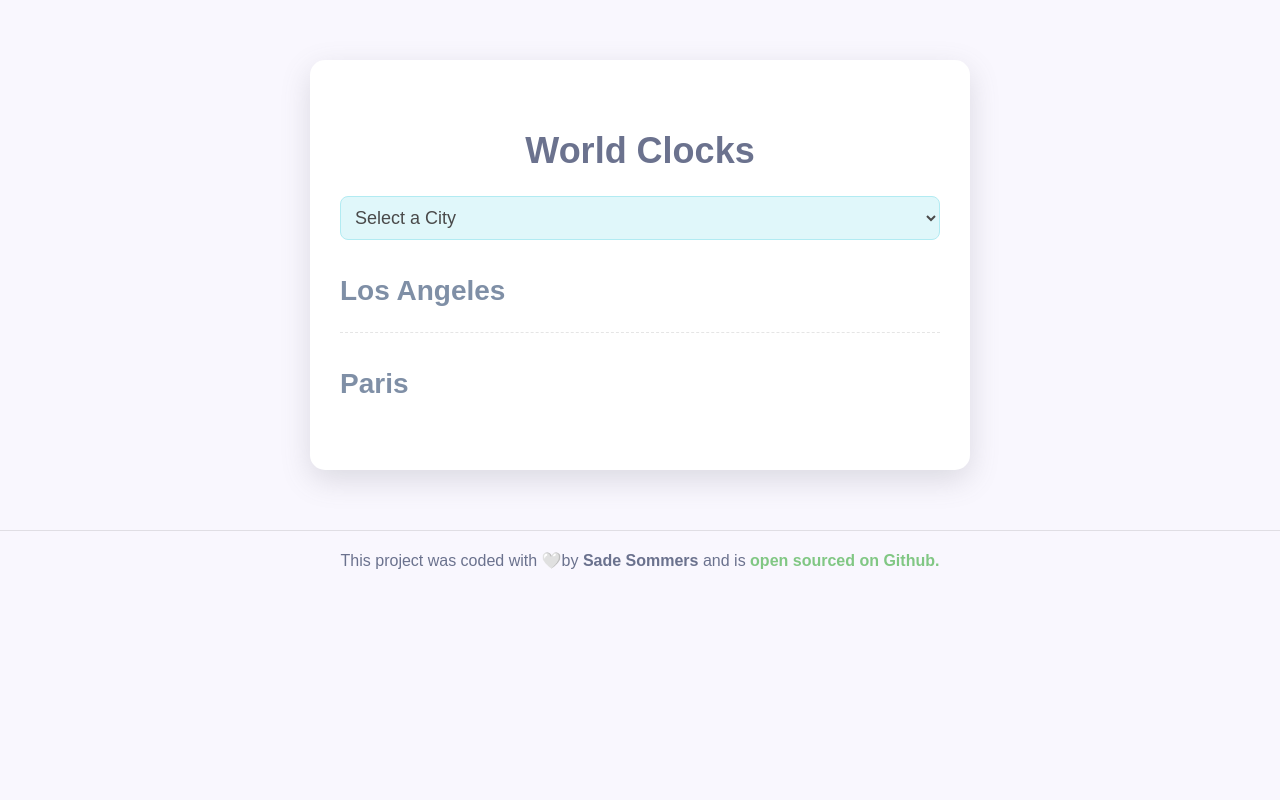
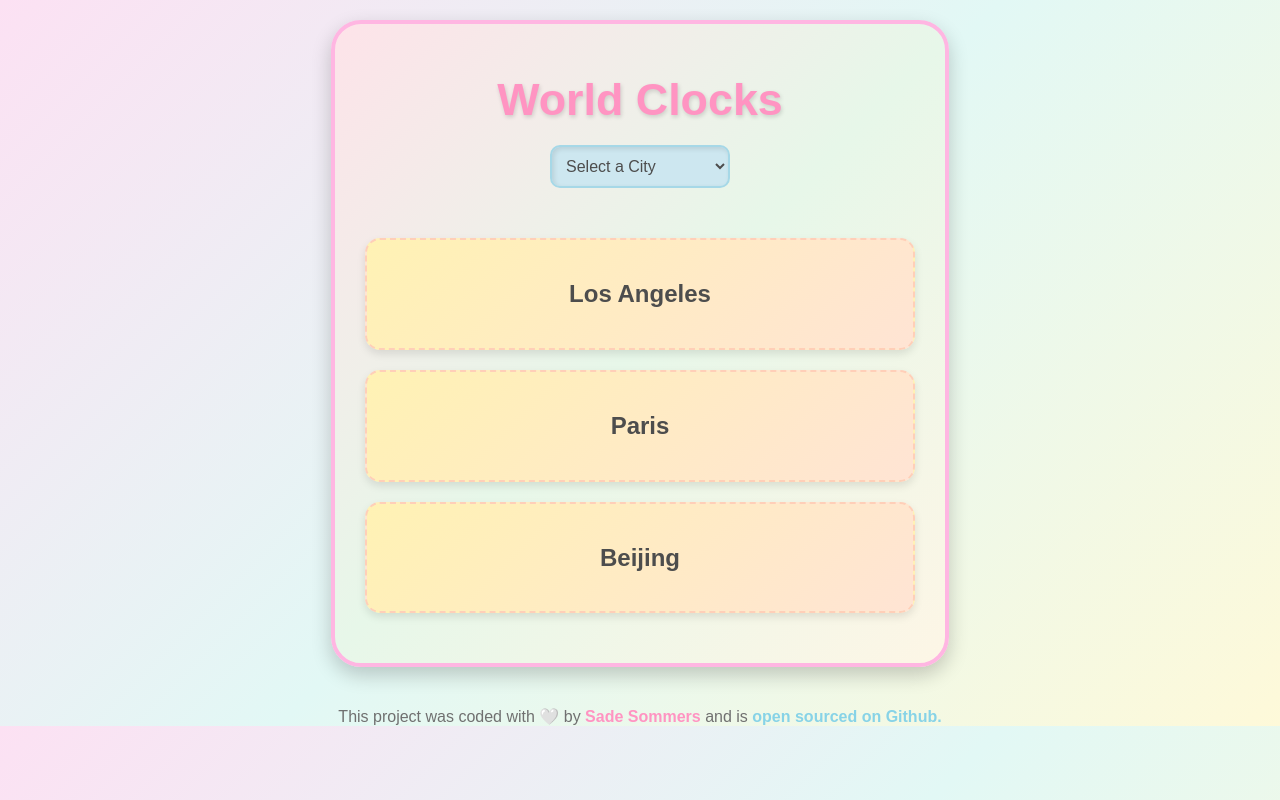
Before and after one commit to summersideup/world-clock, a plain HTML site: page index.html in a window 1280 px wide. Drawn offline with nearby package versions, Linux system fonts and the light colour scheme; a script that the page names is missing.

Commit message:
Updated CSS

```diff
--- a/css/styles.css
+++ b/css/styles.css
@@ -1,90 +1,103 @@
 body {
-  background-color: #f9f7fe;
+  background: linear-gradient(135deg, #fce1f3, #e2f8f5, #fef9d9);
   font-family: "Arial", sans-serif;
+  color: #4d4d4d;
   margin: 0;
   padding: 0;
-  color: #4a4a4a;
+  display: flex;
+  flex-direction: column;
+  align-items: center;
 }
 
 h1 {
-  text-align: center;
-  font-size: 36px;
-  color: #6b728e;
-  margin-top: 40px;
+  font-size: 2.8rem;
   font-weight: 700;
-}
-
-h2 {
-  margin: 0 0 5px;
-  font-size: 28px;
-  color: #7f8fa6;
+  color: #ff94c2;
+  text-shadow: 1px 2px 4px rgba(0, 0, 0, 0.15);
+  margin: 20px 0;
 }
 
 select {
-  display: block;
-  width: 100%;
-  font-size: 18px;
+  background-color: #cde7f0;
+  color: #4d4d4d;
+  border: 2px solid #a6d8e7;
+  border-radius: 10px;
   padding: 10px;
-  margin-top: 15px;
-  border-radius: 8px;
-  background-color: #e0f7fa;
-  border: 1px solid #b2ebf2;
-  color: #4a4a4a;
+  font-size: 16px;
+  margin-bottom: 30px;
+  font-family: "Arial", sans-serif;
+  box-shadow: inset 2px 2px 5px rgba(0, 0, 0, 0.1);
+  transition: box-shadow 0.2s ease-in-out;
+}
+
+select:focus {
+  outline: none;
+  box-shadow: 0 0 6px #87d3e7;
 }
 
 .container {
-  max-width: 600px;
+  width: 80%;
+  max-width: 550px;
   margin: 60px auto;
-  background: #fff;
+  background: linear-gradient(135deg, #fde3e9, #e7f7e9, #fdf6e6);
   padding: 30px;
-  box-shadow: 0px 10px 30px rgba(100, 100, 111, 0.2);
-  border-radius: 15px;
-  position: relative;
+  border: 4px solid #ffb6e2;
+  border-radius: 30px;
+  box-shadow: 0px 8px 20px rgba(0, 0, 0, 0.2);
+  margin: 20px auto;
   text-align: center;
+  transition: transform 0.2s ease-in-out, box-shadow 0.2s ease-in-out;
 }
 
 .city {
-  display: flex;
-  margin: 15px 0;
-  justify-content: space-between;
-  padding: 20px 0;
-  border-bottom: 1px dashed rgba(0, 0, 0, 0.1);
+  background: linear-gradient(135deg, #fff2b4, #ffe4d4);
+  border: 2px dashed #ffcfb8;
+  border-radius: 15px;
+  padding: 20px;
+  margin: 20px 0;
+  box-shadow: 0px 4px 8px rgba(0, 0, 0, 0.1);
+  transition: transform 0.2s ease-in-out;
 }
 
-.city:last-child {
-  border: none;
+.city:hover {
+  transform: scale(1.02);
+  border-color: #ffc8b5;
 }
 
 .date {
-  font-size: 16px;
-  color: #6c757d;
-  opacity: 0.7;
+  font-size: 1rem;
+  color: #5f5f5f;
+  opacity: 0.8;
 }
 
 .time {
-  font-size: 48px;
+  font-size: 2.2rem;
+  color: #ff7f97;
   font-weight: bold;
-  color: #a5d6a7;
 }
 
 .time small {
-  font-size: 24px;
-  vertical-align: middle;
-  line-height: 48px;
-  color: #81c784;
+  font-size: 1.2rem;
+  color: #ffafc0;
 }
 
+footer a {
+  text-decoration: none;
+  font-weight: bold;
+  color: #87d3e7;
+}
+
+footer a:hover {
+  color: #ee9ca7;
+  text-decoration: underline;
+}
 footer {
   text-align: center;
   font-size: 16px;
-  color: #6b728e;
-  margin-top: 40px;
-  padding: 20px;
-  border-top: 1px solid rgba(0, 0, 0, 0.1);
+  color: #707070;
+  margin-top: 20px;
 }
 
-footer a {
-  color: #81c784;
-  text-decoration: none;
-  font-weight: bold;
+footer strong {
+  color: #ff94c2;
 }
--- a/index.html
+++ b/index.html
@@ -13,10 +13,10 @@
 
 <body>
     <div class="container">
-        <h1> World Clocks</h1>
+        <h1>World Clocks</h1>
 
         <select id="city">
-            <option value="">Select a City </option>
+            <option value="">Select a City</option>
             <option value="current">My current location</option>
             <option value="Europe/London">London</option>
             <option value="America/New_York">New York</option>
@@ -38,12 +38,20 @@
                 </div>
                 <div class="time"></div>
             </div>
+            <div class="city" id="beijing">
+                <div>
+                    <h2>Beijing</h2>
+                    <div class="date"></div>
+                </div>
+                <div class="time"></div>
+            </div>
         </div>
+        <div id="all-cities-link-container"></div>
     </div>
 
     <footer>
-        This project was coded with 🤍by <strong>Sade Sommers</strong> and is <a
-            href="https://github.com/summersideup/world-clock" target="_blank">open sourced on Github.</a>
+        This project was coded with 🤍 by <strong>Sade Sommers</strong> and is
+        <a href="https://github.com/summersideup/world-clock" target="_blank">open sourced on Github.</a>
     </footer>
     <script src="javascript/index.js"></script>
 </body>
--- a/javascript/index.js
+++ b/javascript/index.js
@@ -1,4 +1,5 @@
 function updateTime() {
+  // Los Angeles
   let losAngelesElement = document.querySelector("#los-angeles");
   if (losAngelesElement) {
     let losAngelesDateElement = losAngelesElement.querySelector(".date");
@@ -11,6 +12,7 @@ function updateTime() {
     );
   }
 
+  // Paris
   let parisElement = document.querySelector("#paris");
   if (parisElement) {
     let parisDateElement = parisElement.querySelector(".date");
@@ -22,15 +24,31 @@ function updateTime() {
       "h:mm:ss [<small>]A[</small>]"
     );
   }
+
+  //  Beijing
+  let beijingElement = document.querySelector("#beijing");
+  if (beijingElement) {
+    let beijingDateElement = beijingElement.querySelector(".date");
+    let beijingTimeElement = beijingElement.querySelector(".time");
+    let beijingTime = moment().tz("Asia/Shanghai");
+
+    beijingDateElement.innerHTML = beijingTime.format("MMMM Do YYYY");
+    beijingTimeElement.innerHTML = beijingTime.format(
+      "h:mm:ss [<small>]A[</small>]"
+    );
+  }
 }
 
 function updateCity(event) {
   let cityTimeZone = event.target.value;
+
   if (cityTimeZone === "current") {
     cityTimeZone = moment.tz.guess();
   }
+
   let cityName = cityTimeZone.replace("_", " ").split("/")[1];
   let cityTime = moment().tz(cityTimeZone);
+
   let citiesElement = document.querySelector("#cities");
 
   citiesElement.innerHTML = `
@@ -44,6 +62,15 @@ function updateCity(event) {
   )}</small></div>
     </div>
   `;
+
+  let allCitiesLinkContainer = document.querySelector(
+    "#all-cities-link-container"
+  );
+  allCitiesLinkContainer.innerHTML = `<a href="https://globalmeridian.netlify.app"
+        style="display: block; text-align: center; margin-top: 20px;
+               color: #4A90E2; text-decoration: none;">
+        All Cities
+    </a>`;
 }
 
 updateTime();
```
